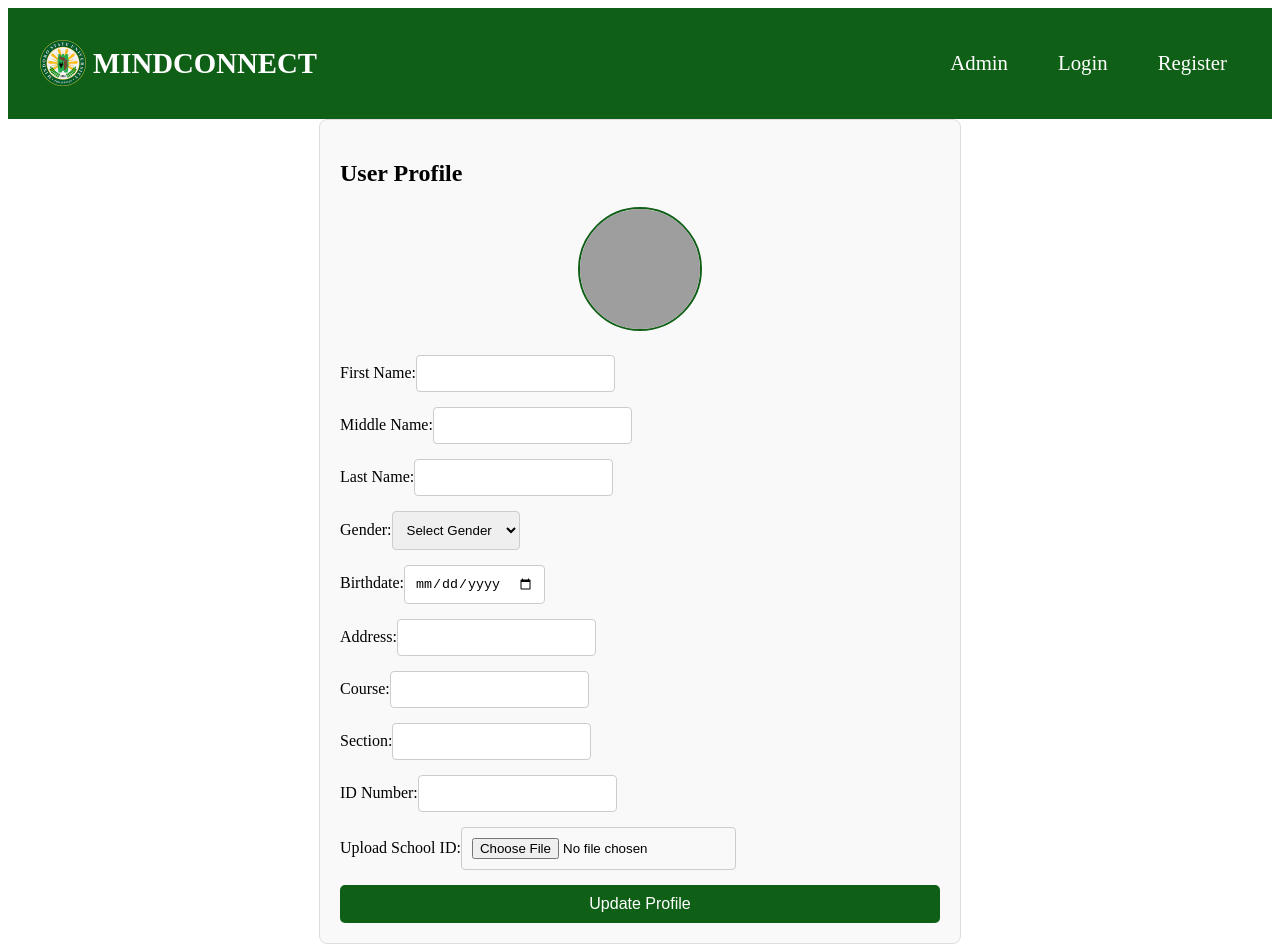
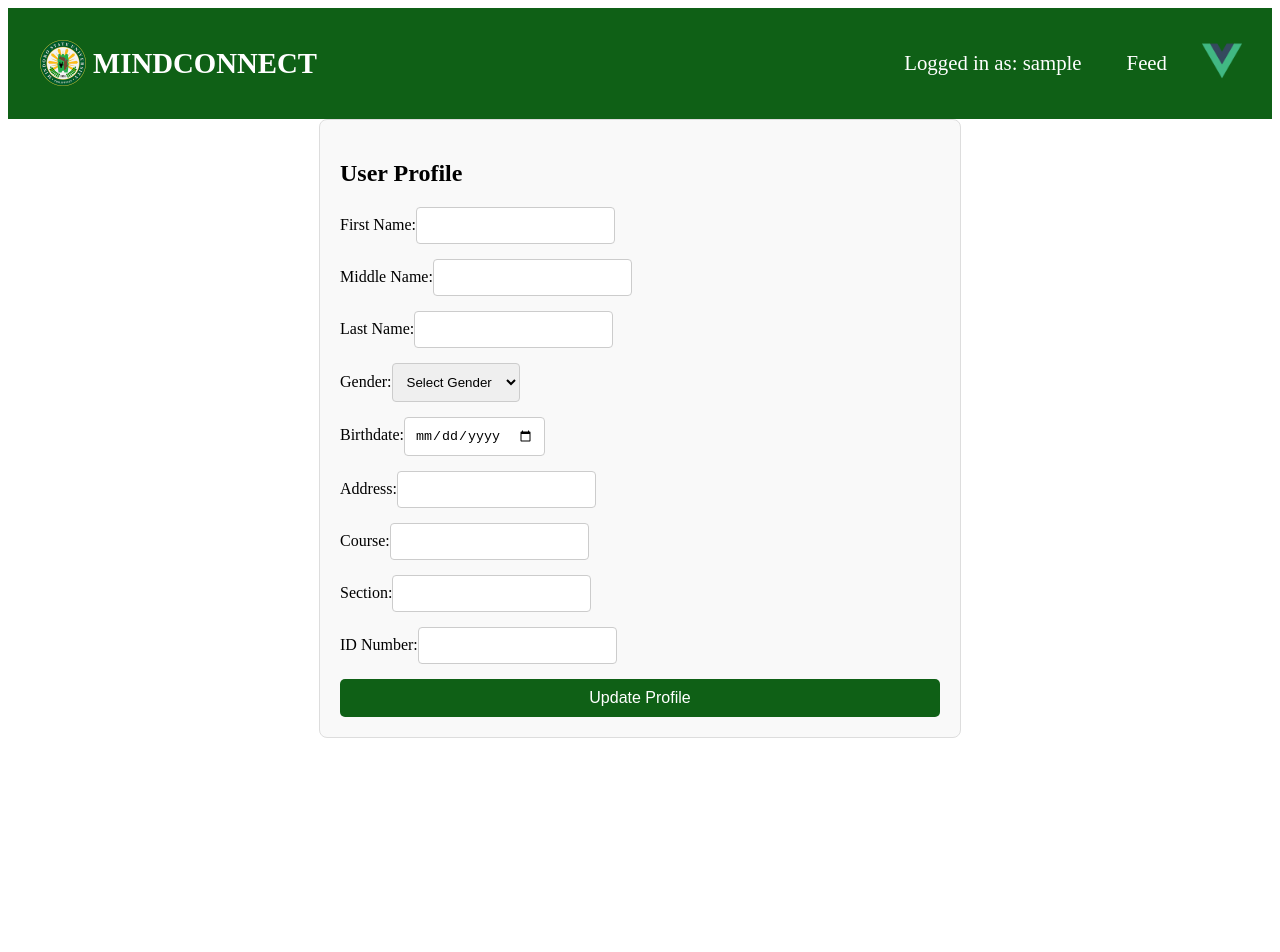
Before and after one commit to l4nszxc/appdev_system, a Vue app in the folder frontend/: page /user/userprofile in a window 1280 px wide. After the commit the page ends 800 px from the top, so only its background shows below. Built offline with nearby package versions, Linux system fonts and the light colour scheme; sample sign-in values are in the browser's storage; grey boxes are pictures that could not be loaded.

Commit message:
updated session w/ user Feed

```diff
--- a/frontend/src/components/Navbar.vue
+++ b/frontend/src/components/Navbar.vue
@@ -7,6 +7,7 @@
     <div class="navbar-links">
       <template v-if="isLoggedIn">
         <span class="username-display">Logged in as: {{ username }}</span>
+        <router-link to="/feed" class="nav-link">Feed</router-link> <!-- Add this line -->
         <div class="profile-menu">
           <img
             src="../assets/logo.png"
@@ -30,7 +31,7 @@
 </template>
 
 <script>
-import { ref, onMounted } from 'vue';
+import { ref } from 'vue';
 import { useRouter } from 'vue-router';
 
 export default {
--- a/frontend/src/router/index.js
+++ b/frontend/src/router/index.js
@@ -41,6 +41,12 @@ const routes = [
     name: 'adminHome',
     component: AdminHome,
   },
+  {
+    path: '/feed',
+    name: 'feed',
+    component: () => import('../views/user/Feed.vue'), // Lazy-load the Feed component
+    meta: { requiresAuth: true }, // Ensure this route requires authentication
+  }
 ];
 
 const router = createRouter({
--- a/frontend/src/views/HomeView.vue
+++ b/frontend/src/views/HomeView.vue
@@ -1,6 +1,6 @@
 <template>
   <div>
-    <Navbar />
+    <Navbar :isLoggedIn="isLoggedIn" :username="username" />
     <div class="home-container">
       <h1 class="welcome-title">Welcome to Homepage</h1>
     </div>
@@ -8,6 +8,7 @@
 </template>
 
 <script>
+import { ref, onMounted } from 'vue';
 import Navbar from '../components/Navbar.vue'; // Adjust the path as necessary
 
 export default {
@@ -15,6 +16,21 @@ export default {
   components: {
     Navbar
   },
+  setup() {
+    const isLoggedIn = ref(false);
+    const username = ref('');
+
+    // Fetch user login state and username from local storage
+    onMounted(() => {
+      isLoggedIn.value = localStorage.getItem('isLoggedIn') === 'true';
+      username.value = localStorage.getItem('username') || '';
+    });
+
+    return {
+      isLoggedIn,
+      username
+    };
+  }
 };
 </script>
 
--- a/frontend/src/views/user/Feed.vue
+++ b/frontend/src/views/user/Feed.vue
@@ -1,5 +1,8 @@
 <template>
+
+  <Navbar :isLoggedIn="isLoggedIn" :username="username" /> <!-- Include the Navbar -->
   <div class="feed-container">
+
     <h1 class="feed-title">Mental Health Support Network</h1>
 
     <!-- Post creation form -->
@@ -12,7 +15,7 @@
     <div class="posts-list">
       <div v-for="post in posts" :key="post.id" class="post">
         <div class="post-header">
-          <img :src="post.authorAvatar" :alt="post.authorName" class="authogit pusr-avatar" />
+          <img :src="post.authorAvatar" :alt="post.authorName" class="author-avatar" />
           <span class="author-name">{{ post.authorName }}</span>
         </div>
         <p class="post-content">{{ post.content }}</p>
@@ -40,12 +43,16 @@
 </template>
 
 <script>
-import { ref, reactive } from 'vue'
+import { ref, reactive } from 'vue';
+import Navbar from '../../components/Navbar.vue'; // Import Navbar
 
 export default {
+  components: {
+    Navbar // Register the Navbar component
+  },
   setup() {
-    const newPostContent = ref('')
-    const newComments = reactive({})
+    const newPostContent = ref('');
+    const newComments = reactive({});
     const posts = ref([
       {
         id: 1,
@@ -69,7 +76,11 @@ export default {
         comments: [],
         showComments: false
       }
-    ])
+    ]);
+
+    // Fetching username and login status from local storage
+    const isLoggedIn = ref(localStorage.getItem('isLoggedIn') === 'true');
+    const username = ref(localStorage.getItem('username') || '');
 
     const createPost = () => {
       if (newPostContent.value.trim()) {
@@ -82,41 +93,41 @@ export default {
           reacted: false,
           comments: [],
           showComments: false
-        })
-        newPostContent.value = ''
+        });
+        newPostContent.value = '';
       }
-    }
+    };
 
     const reactToPost = (postId) => {
-      const post = posts.value.find(p => p.id === postId)
+      const post = posts.value.find(p => p.id === postId);
       if (post) {
         if (post.reacted) {
-          post.reactions--
+          post.reactions--;
         } else {
-          post.reactions++
+          post.reactions++;
         }
-        post.reacted = !post.reacted
+        post.reacted = !post.reacted;
       }
-    }
+    };
 
     const toggleComments = (postId) => {
-      const post = posts.value.find(p => p.id === postId)
-      if (post) {
-        post.showComments = !post.showComments
+      const post = posts.value.find(p => p.id === postId);
+      if (post ) {
+        post.showComments = !post.showComments;
       }
-    }
+    };
 
     const addComment = (postId) => {
-      const post = posts.value.find(p => p.id === postId)
+      const post = posts.value.find(p => p.id === postId);
       if (post && newComments[postId]?.trim()) {
         post.comments.push({
           id: Date.now(),
           authorName: 'Current User',
           content: newComments[postId]
-        })
-        newComments[postId] = ''
+        });
+        newComments[postId] = '';
       }
-    }
+    };
 
     return {
       newPostContent,
@@ -125,8 +136,10 @@ export default {
       createPost,
       reactToPost,
       toggleComments,
-      addComment
-    }
+      addComment,
+      isLoggedIn,
+      username
+    };
   }
 }
 </script>
@@ -166,6 +179,10 @@ export default {
   border: none;
   border-radius: 5px;
   cursor: pointer;
+}
+
+.posts-list {
+  margin-top: 20px;
 }
 
 .post {
--- a/frontend/src/views/user/UserProfile.vue
+++ b/frontend/src/views/user/UserProfile.vue
@@ -1,14 +1,8 @@
 <template>
   <div>
-    <Navbar />
+    <Navbar :isLoggedIn="isLoggedIn" :username="username" />
     <div class="user-profile">
       <h2>User Profile</h2>
-      <div class="profile-pic-section">
-        <label for="profile-pic" class="profile-pic-label">
-          <img :src="profilePic" alt="Profile Picture" class="profile-pic" />
-          <input type="file" id="profile-pic" @change="uploadProfilePic" accept="image/*" hidden />
-        </label>
-      </div>
       <form @submit.prevent="updateProfile" class="profile-form">
         <div class="form-group">
           <label for="firstname">First Name:</label>
@@ -51,10 +45,6 @@
           <label for="id-number">ID Number:</label>
           <input type="text" id="id-number" v-model="idNumber" required />
         </div>
-        <div class="form-group">
-          <label for="school-id">Upload School ID:</label>
-          <input type="file" id="school-id" @change="uploadSchoolID" accept="image/*" required />
-        </div>
         <button type="submit" class="submit-button">Update Profile</button>
       </form>
     </div>
@@ -62,16 +52,17 @@
 </template>
 
 <script>
-import { ref } from 'vue';
-import Navbar from '../../components/Navbar.vue'; // Corrected import path
+import { ref, onMounted } from 'vue';
+import Navbar from '../../components/Navbar.vue';
 
 export default {
-  name: 'User Profile',
+  name: 'UserProfile',
   components: {
     Navbar,
   },
   setup() {
-    const profilePic = ref('../assets/default-profile.png'); // Default profile picture
+    const isLoggedIn = ref(false);
+    const username = ref('');
     const firstname = ref('');
     const middlename = ref('');
     const lastname = ref('');
@@ -81,22 +72,21 @@ export default {
     const course = ref('');
     const section = ref('');
     const idNumber = ref('');
-    const schoolIdFile = ref(null); // To hold the uploaded school ID file
 
-    const uploadProfilePic = (event) => {
-      const file = event.target.files[0];
-      if (file) {
-        const reader = new FileReader();
-        reader.onload = (e) => {
-          profilePic.value = e.target.result; // Set the profile picture to the uploaded file
-        };
-        reader.readAsDataURL(file);
-      }
-    };
-
-    const uploadSchoolID = (event) => {
-      schoolIdFile.value = event.target.files[0]; // Store the uploaded school ID file
-    };
+    // Fetch user data from local storage (or API)
+    onMounted(() => {
+      isLoggedIn.value = localStorage.getItem('isLoggedIn') === 'true';
+      username.value = localStorage.getItem('username') || '';
+      firstname.value = localStorage.getItem('firstname') || '';
+      middlename.value = localStorage.getItem('middlename') || '';
+      lastname.value = localStorage.getItem('lastname') || '';
+      gender.value = localStorage.getItem('gender') || '';
+      birthdate.value = localStorage.getItem('birthdate') || '';
+      address.value = localStorage.getItem('address') || '';
+      course.value = localStorage.getItem('course') || '';
+      section.value = localStorage.getItem('section') || '';
+      idNumber.value = localStorage.getItem('idNumber') || '';
+    });
 
     const updateProfile = () => {
       // Handle the profile update logic, like sending the data to an API
@@ -110,14 +100,14 @@ export default {
         course: course.value,
         section: section.value,
         idNumber: idNumber.value,
-        schoolIdFile: schoolIdFile.value, // This will need special handling for file upload
       };
       console.log('Profile Updated:', profileData);
       // Reset form or show success message as needed
     };
 
     return {
-      profilePic,
+      isLoggedIn,
+      username,
       firstname,
       middlename,
       lastname,
@@ -127,8 +117,6 @@ export default {
       course,
       section,
       idNumber,
-      uploadProfilePic,
-      uploadSchoolID,
       updateProfile,
     };
   },
@@ -143,24 +131,6 @@ export default {
   border: 1px solid #ddd;
   border-radius: 8px;
   background-color: #f9f9f9;
-}
-
-.profile-pic-section {
-  display: flex;
-  justify-content: center;
-  margin-bottom: 20px;
-}
-
-.profile-pic-label {
-  cursor: pointer;
-}
-
-.profile-pic {
-  width: 120px;
-  height: 120px;
-  border-radius: 50%;
-  object-fit: cover;
-  border: 2px solid #0f6016;
 }
 
 .profile-form {
```
